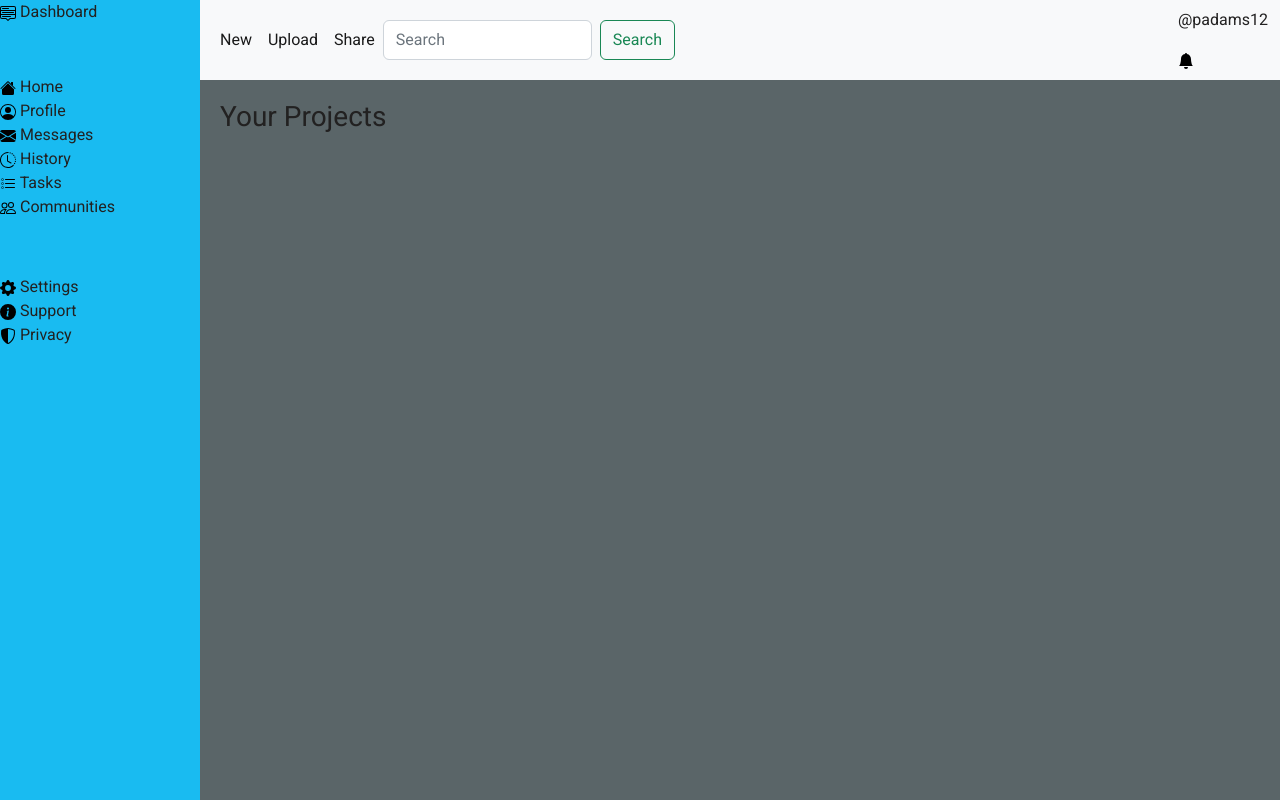
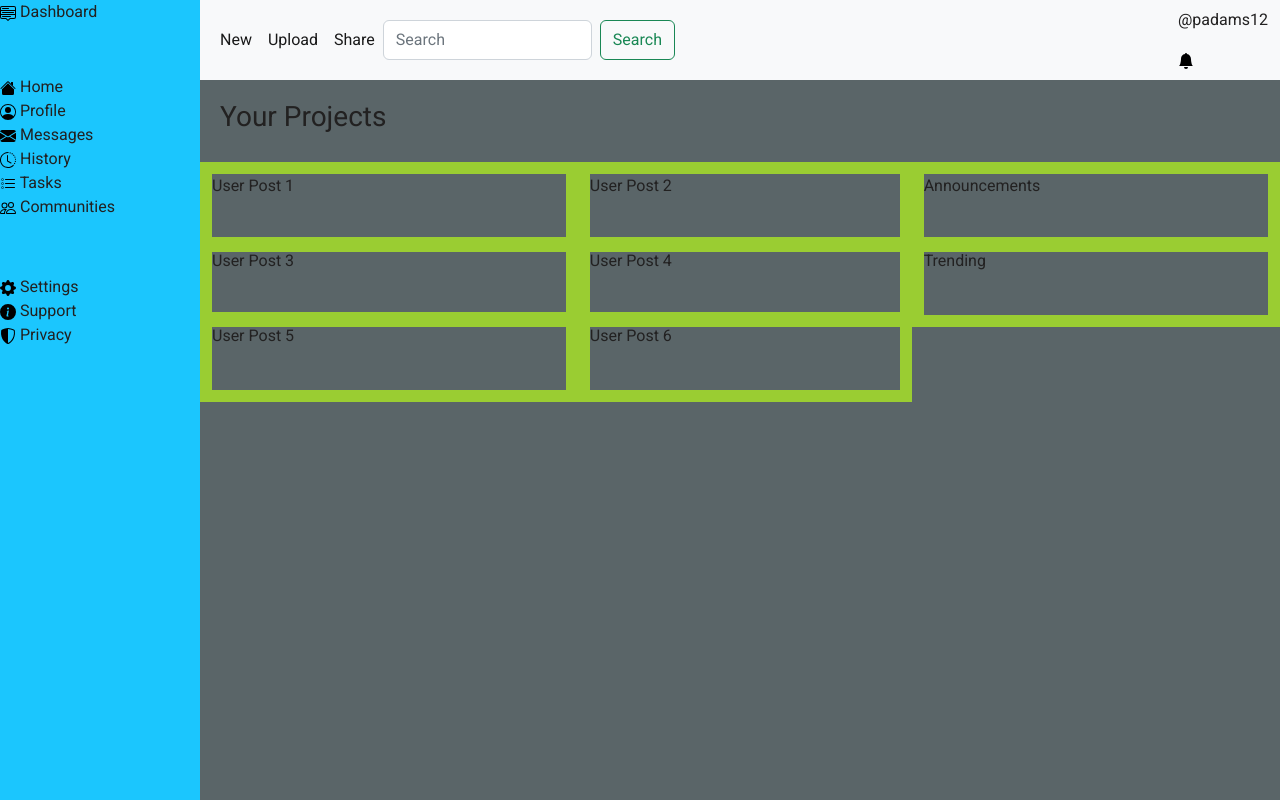
Before and after one commit to padams12/Admin-Dashboard, a plain HTML site: page index.html in a window 1280 px wide. Shown: the top 800 px of the page. Drawn offline with nearby package versions, Linux system fonts and the light colour scheme.

Commit message:
Add alignment to user content.

```diff
--- a/css/main.css
+++ b/css/main.css
@@ -18,7 +18,7 @@
 .sideBar {
 
     height: 1000px;
-    background-color: rgb(25, 187, 241);
+    background-color: rgb(27, 198, 254);
 }
 
 .contentArea {
@@ -55,6 +55,54 @@ h3 {
 
 
     display: grid;
-    grid-template: 500px 500px / 200px auto;
+    grid-template: 75px 75px  / 75px 75px;
     background-color: rgb(90, 101, 104);
 }
+
+.post2,
+.post4,
+.post6
+ {
+
+    border: 12px solid yellowgreen;
+    height: 90px;
+    width: auto;
+    grid-column-start: 4;
+    grid-column-end: 5;
+}
+
+.post1,
+.post3,
+.post5 {
+
+    border: 12px solid yellowgreen;
+    height: 90px;
+    width: auto;
+    grid-column-start: 1;
+    grid-column-end: 4;
+
+}
+
+.post7 {
+
+    border: 12px solid yellowgreen;
+    height: 90px;
+    width: auto;
+    grid-column-start: 5;
+    grid-column-end: 6;
+    grid-row-start: 1;
+
+
+}
+
+
+.post8 {
+
+    border: 12px solid yellowgreen;
+    height: 90px;
+    width: auto;
+    grid-column-start: 5;
+    grid-column-end: 6;
+    grid-row-start: 2;
+
+}
--- a/index.html
+++ b/index.html
@@ -116,39 +116,48 @@
 
                     <div class="post1">
 
-
-
-
-
+                        <p>User Post 1</p>
                     </div>
 
                     <div class="post2">
 
-
+                        <p>User Post 2</p>
 
                     </div>
 
                     <div class="post3">
 
-
+                        <p>User Post 3</p>
 
                     </div>
 
                     <div class="post4">
 
-
+                        <p>User Post 4</p>
 
                     </div>
 
                     <div class="post5">
 
-
+                        <p>User Post 5</p>
 
                     </div>
 
                     <div class="post6">
 
+                        <p>User Post 6</p>
 
+                    </div>
+
+                    <div class="post7">
+
+                        <p>Announcements</p>
+
+                    </div>
+
+                    <div class="post8">
+
+                        <p>Trending</p>
 
                     </div>
 
```
